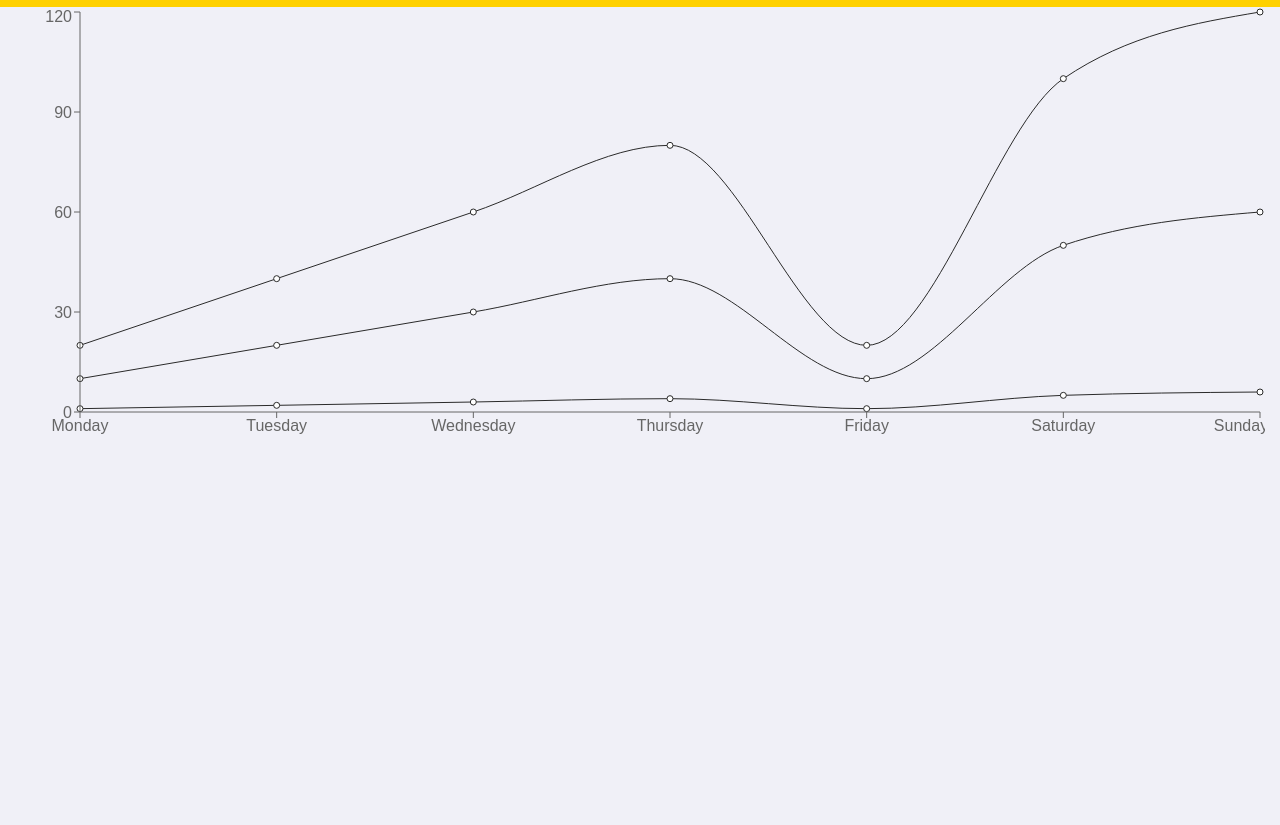
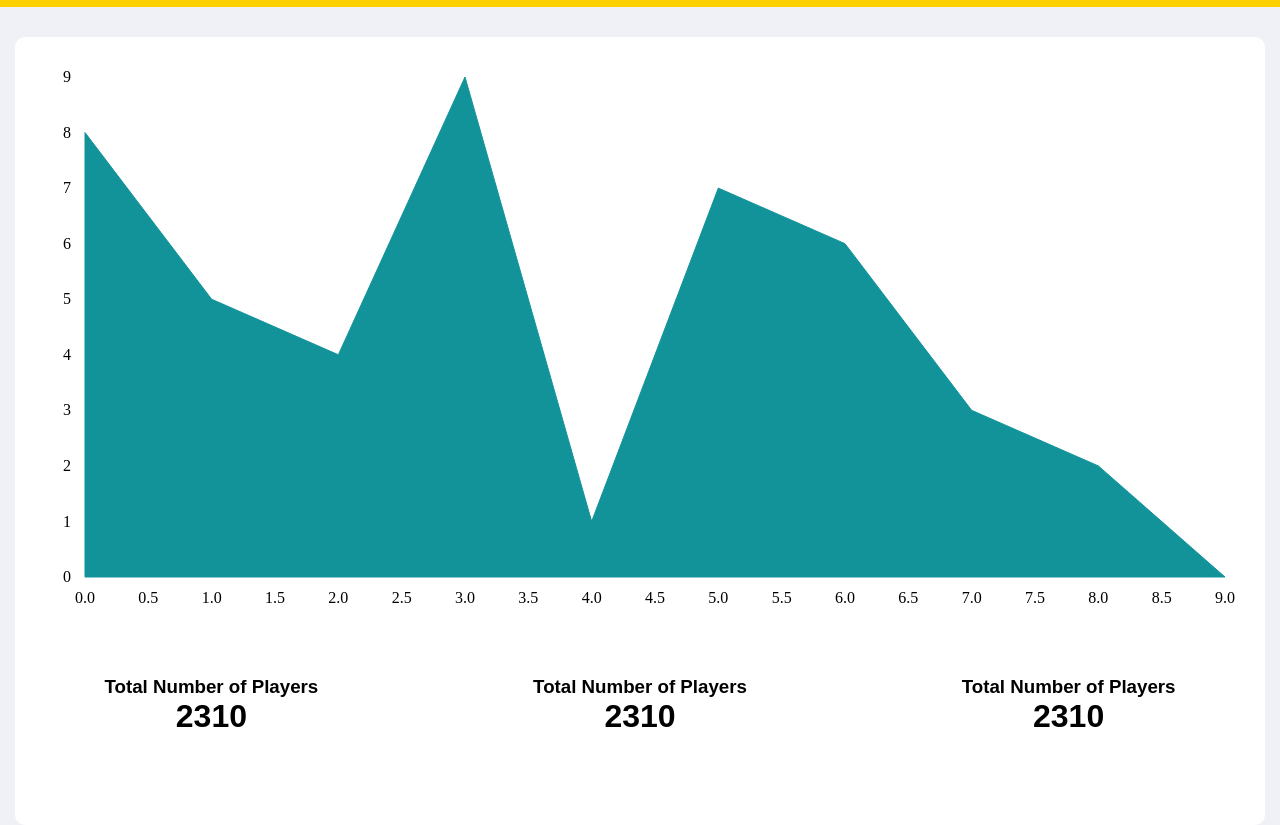
Before and after one commit to Gabeoli/hlp-website-v2, a Gatsby site: page / in a window 1280 px wide. Shown: the part 69-894 px from the top of the page. Before the commit the page ends 800 px from the top, so only its background shows below. Built offline with nearby package versions, Linux system fonts and the light colour scheme; Gatsby itself is replaced by a stand-in of ours; a web font is replaced by a local one.

Commit message:
Updated Key Info

```diff
--- a/gatsby-config.js
+++ b/gatsby-config.js
@@ -24,7 +24,7 @@ module.exports = {
         background_color: `#663399`,
         theme_color: `#663399`,
         display: `minimal-ui`,
-        icon: `src/images/gatsby-icon.png`, // This path is relative to the root of the site.
+        icon: ``, // This path is relative to the root of the site.
       },
     },
     `gatsby-plugin-sass`
--- a/package.json
+++ b/package.json
@@ -19,7 +19,7 @@
     "react": "^16.9.0",
     "react-dom": "^16.9.0",
     "react-helmet": "^5.2.1",
-    "recharts": "^1.7.1"
+    "react-vis": "^1.11.7"
   },
   "devDependencies": {
     "prettier": "^1.18.2"
--- /dev/null
+++ b/src/components/KeyInfo.js
@@ -0,0 +1,30 @@
+import React, { Component } from 'react'
+import MainGraph from "./graphs/MainGraph"
+
+class KeyInfo extends Component {
+    render() {
+        return (
+            <div className="key-info">
+                <div className="main-graph">
+                    <MainGraph/>
+                </div>
+                <div className="main-figures">
+                    <div className="figure">
+                        <h3>Total Number of Players</h3>
+                        <h1>2310</h1>
+                    </div>
+                    <div className="figure">
+                        <h3>Total Number of Players</h3>
+                        <h1>2310</h1>
+                    </div>
+                    <div className="figure">
+                        <h3>Total Number of Players</h3>
+                        <h1>2310</h1>
+                    </div>
+                </div>
+            </div>
+        )
+    }
+}
+
+export default KeyInfo
--- a/src/components/graphs/MainGraph.js
+++ b/src/components/graphs/MainGraph.js
@@ -1,28 +1,34 @@
 import React, { Component } from 'react'
-import {LineChart, Line, CartesianGrid, XAxis, YAxis, ResponsiveContainer} from 'recharts'
+import {FlexibleWidthXYPlot, AreaSeries, XAxis, YAxis,} from 'react-vis'
 
 const data=[
-    {day: 'Monday', players: 1, conversations: 10, messages: 20},
-    {day: 'Tuesday', players: 2, conversations: 20, messages: 40},
-    {day: 'Wednesday', players: 3, conversations: 30, messages: 60},
-    {day: 'Thursday', players: 4, conversations: 40, messages: 80},
-    {day: 'Friday', players: 1, conversations: 10, messages: 20},
-    {day: 'Saturday', players: 5, conversations: 50, messages: 100},
-    {day: 'Sunday', players: 6, conversations: 60, messages: 120},
+    // {day: 'Monday', players: 1, conversations: 10, messages: 20},
+    // {day: 'Tuesday', players: 2, conversations: 20, messages: 40},
+    // {day: 'Wednesday', players: 3, conversations: 30, messages: 60},
+    // {day: 'Thursday', players: 4, conversations: 40, messages: 80},
+    // {day: 'Friday', players: 1, conversations: 10, messages: 20},
+    // {day: 'Saturday', players: 5, conversations: 50, messages: 100},
+    // {day: 'Sunday', players: 6, conversations: 60, messages: 120},
+    {x: 0, y: 8},
+    {x: 1, y: 5},
+    {x: 2, y: 4},
+    {x: 3, y: 9},
+    {x: 4, y: 1},
+    {x: 5, y: 7},
+    {x: 6, y: 6},
+    {x: 7, y: 3},
+    {x: 8, y: 2},
+    {x: 9, y: 0}
 ]
 
 class MainGraph extends Component {
     render() {
         return (
-            <ResponsiveContainer width="100%" height="80%">
-                <LineChart data={data}>
-                    <Line type="monotone" dataKey="players" stroke="#2a2a2a"/>
-                    <Line type="monotone" dataKey="conversations" stroke="#2a2a2a"/>
-                    <Line type="monotone" dataKey="messages" stroke="#2a2a2a"/>
-                    <XAxis dataKey="day"/>
-                    <YAxis type="number" domain={[0, 'dataMax']}/>
-                </LineChart>
-            </ResponsiveContainer>
+        <FlexibleWidthXYPlot height={550}>
+        <AreaSeries data={data} />
+        <XAxis />
+        <YAxis />
+        </FlexibleWidthXYPlot>
         )
     }
 }
--- a/src/pages/index.js
+++ b/src/pages/index.js
@@ -5,13 +5,12 @@ import Layout from "../components/layout"
 import Image from "../components/image"
 import SEO from "../components/seo"
 import MainGraph from "../components/graphs/MainGraph"
+import KeyInfo from "../components/KeyInfo"
 
 
 const IndexPage = () => (
   <Layout>
-      <div className="main-graph">
-        <MainGraph/>
-      </div>
+      <KeyInfo />
   </Layout>
 )
 
--- /dev/null
+++ b/src/sass/key-info.scss
@@ -0,0 +1,18 @@
+.key-info{
+    background: $White;
+    margin-top: 30px;
+    border-radius: 10px;
+    padding: 30px;
+
+    .main-figures{
+        display: flex;
+        justify-content: space-between;
+        background: $White;
+
+        .figure{
+            flex-direction: row;
+            text-align: center;
+            padding: 5%;
+        }
+    }
+}
--- a/src/sass/main-graph.scss
+++ b/src/sass/main-graph.scss
@@ -1,5 +1,4 @@
 .main-graph{
     width: 100%;
     height: 550px;
-
 }
--- a/src/sass/styles.scss
+++ b/src/sass/styles.scss
@@ -1,5 +1,6 @@
 @import 'vars';
 @import 'header';
+@import 'key-info';
 @import 'main-graph';
 
 html, body {
@@ -25,6 +26,7 @@ h3, h4 {
 p, li {
 
     font-weight: 300;
+    font-size: 1em;
 }
 
 .container {
```
Also changed, not shown: src/components/lineGraph.js (deleted, +0 -43 lines), src/sass/main-graph.css (deleted), src/sass/vars.css (deleted), 1 other file.
